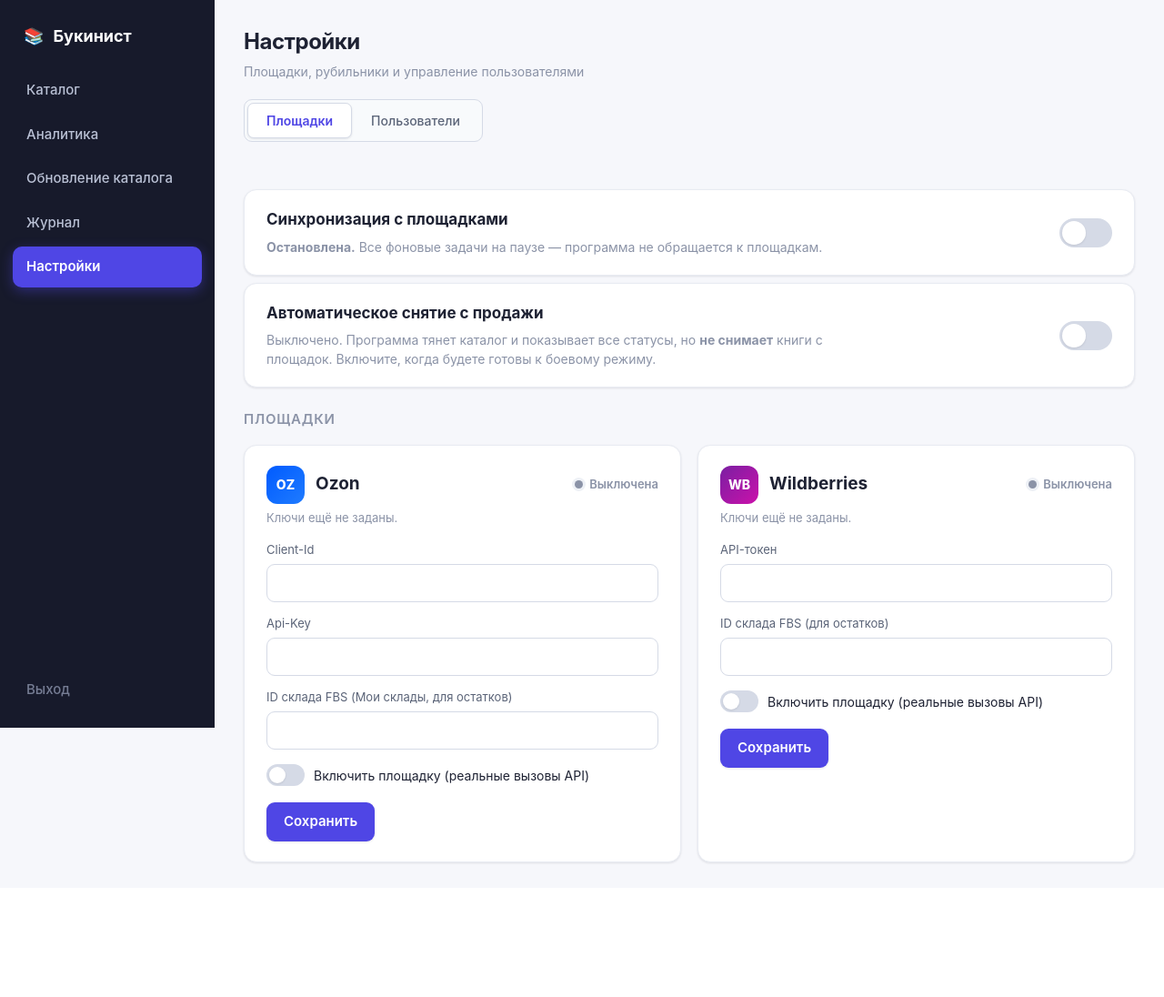
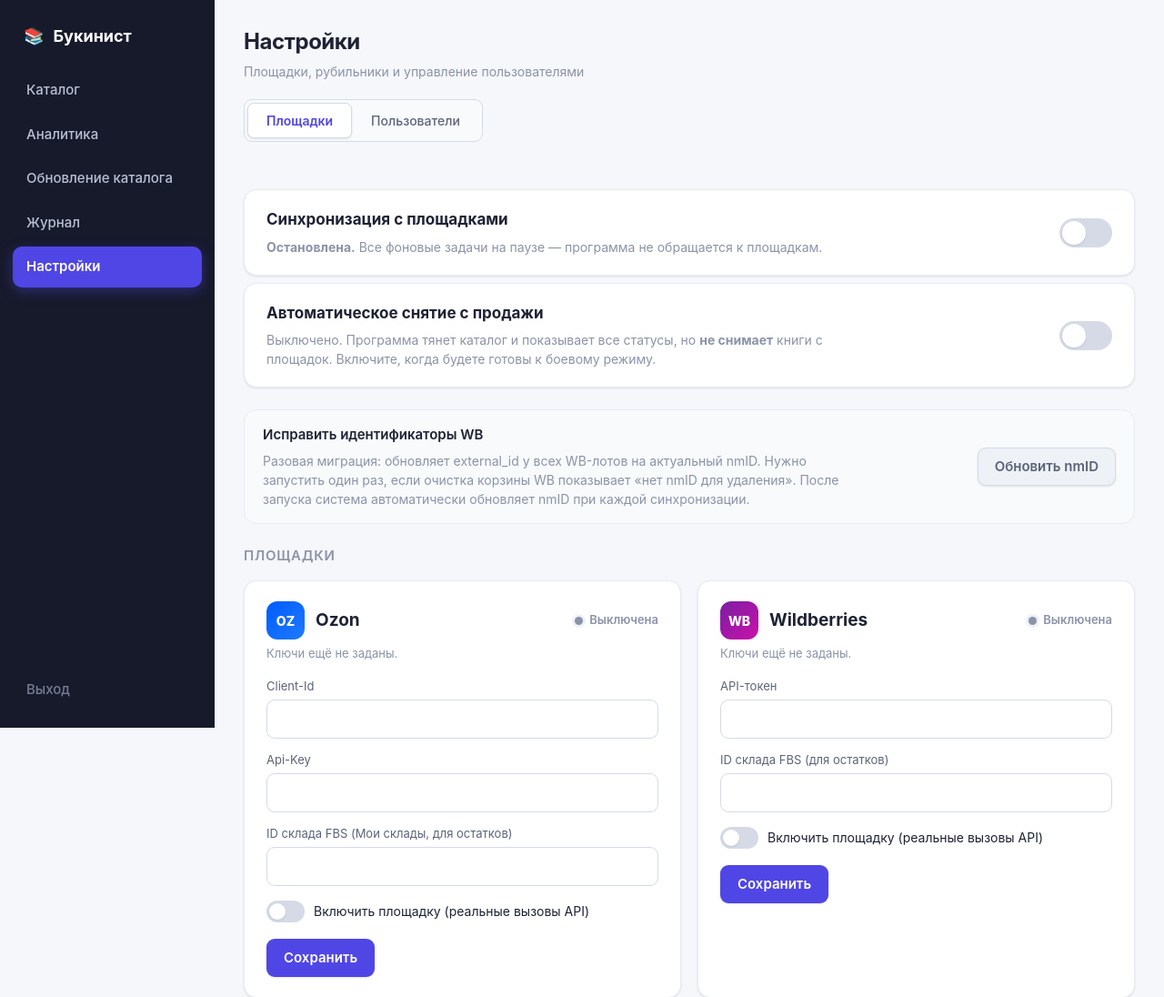
Before and after one commit to kezuo-dev/magaz, a FastAPI app: page /settings in a window 1280 px wide. Shown: the top 1096 px of the page at 91% size. Before the commit the page ends 950 px from the top, so only its background shows below. Run offline with FastAPI, Linux system fonts and the light colour scheme; the visitor is signed in with stand-in values (Sample User, id 1); data comes from the database, SQL or seed files in the repository; data that the repository does not hold is empty; parts of the project's set-up code (start-up, migrations or seed data) failed here and were passed over.

Commit message:
Добавлена кнопка миграции WB nmID в настройках
Временная панель в /settings с кнопкой «Обновить nmID» для разового
исправления external_id у всех существующих WB-лотов. После запуска
система автоматически обновляет nmID при каждой синхронизации.

Co-Authored-By: Claude Opus 5 <noreply@anthropic.com>

```diff
--- a/app/static/style.css
+++ b/app/static/style.css
@@ -538,6 +538,17 @@ th.col-price { text-align: right; }
 .kill-switch-form .switch::after { width: 26px; height: 26px; }
 .kill-switch-form .switch-input:checked + .switch { background: var(--ok); }
 .kill-switch-form .switch-input:checked + .switch::after { transform: translateX(26px); }
+
+/* Временная панель служебных операций (миграции, разовые исправления). */
+.maintenance-panel {
+  display: flex; align-items: center; justify-content: space-between; gap: 20px;
+  padding: 16px 20px; border-radius: var(--radius); margin-bottom: 24px;
+  border: 1px solid var(--line); background: var(--surface-2);
+}
+.maintenance-title { font-size: 15px; font-weight: 600; }
+.maintenance-text p { margin: 6px 0 0; font-size: 14px; max-width: 640px; }
+.maintenance-form { flex-shrink: 0; }
+
 .section-h { margin: 8px 0 16px; font-size: 15px; text-transform: uppercase; letter-spacing: .05em; color: var(--muted); font-weight: 600; }
 
 /* ---------- Tabs ---------- */
--- a/app/templates/base.html
+++ b/app/templates/base.html
@@ -4,7 +4,7 @@
   <meta charset="utf-8">
   <meta name="viewport" content="width=device-width, initial-scale=1">
   <title>{% block title %}Букинист{% endblock %}</title>
-  <link rel="stylesheet" href="/static/style.css?v=26">
+  <link rel="stylesheet" href="/static/style.css?v=27">
 </head>
 <body>
   {# Вошедший пользователь. Вход один — по телефону, поэтому me есть всегда,
--- a/app/templates/settings.html
+++ b/app/templates/settings.html
@@ -75,6 +75,20 @@
   </form>
 </div>
 
+<div class="maintenance-panel">
+  <div class="maintenance-text">
+    <div class="maintenance-title">Исправить идентификаторы WB</div>
+    <p class="muted">
+      Разовая миграция: обновляет external_id у всех WB-лотов на актуальный nmID.
+      Нужно запустить один раз, если очистка корзины WB показывает «нет nmID для удаления».
+      После запуска система автоматически обновляет nmID при каждой синхронизации.
+    </p>
+  </div>
+  <form method="post" action="/import/fix-wb-ids" class="maintenance-form">
+    <button type="submit" class="secondary">Обновить nmID</button>
+  </form>
+</div>
+
 <h2 class="section-h">Площадки</h2>
 
 <div class="mp-settings">
```
